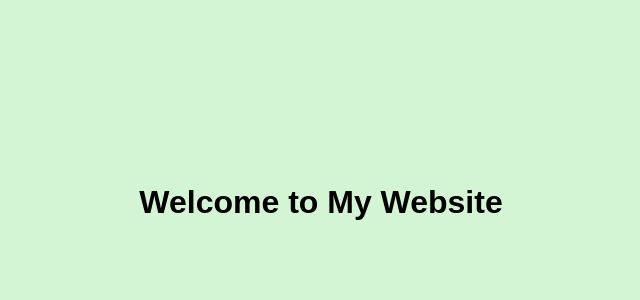
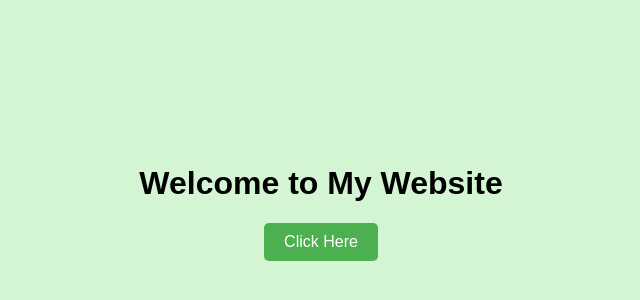
Before and after one commit to Santonu91/TEST1, a plain HTML site: page index.html in a window 1280 px wide. Shown: the part 198-498 px from the top of the page, without its empty margins (319-959 px from the left). Drawn offline with Linux system fonts and the light colour scheme.

Commit message:
Update index.html

```diff
--- a/index.html
+++ b/index.html
@@ -19,11 +19,31 @@
             align-items: center;
             height: 100vh;
         }
+        button {
+            padding: 10px 20px;
+            font-size: 16px;
+            border: none;
+            background-color: #4CAF50; /* Green color */
+            color: white;
+            cursor: pointer;
+            border-radius: 5px;
+            transition: background-color 0.3s;
+        }
+        button:hover {
+            background-color: #45a049; /* Darker green color on hover */
+        }
     </style>
 </head>
 <body>
     <div class="container">
         <h1>Welcome to My Website</h1>
+        <button onclick="showPopup()">Click Here</button>
     </div>
+
+    <script>
+        function showPopup() {
+            alert('Thanks for liking it!');
+        }
+    </script>
 </body>
 </html>
```
